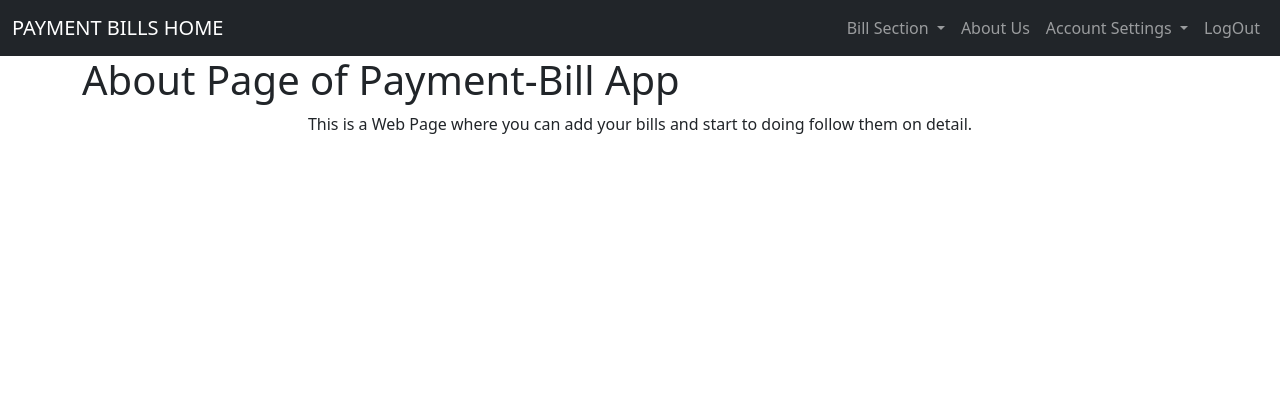
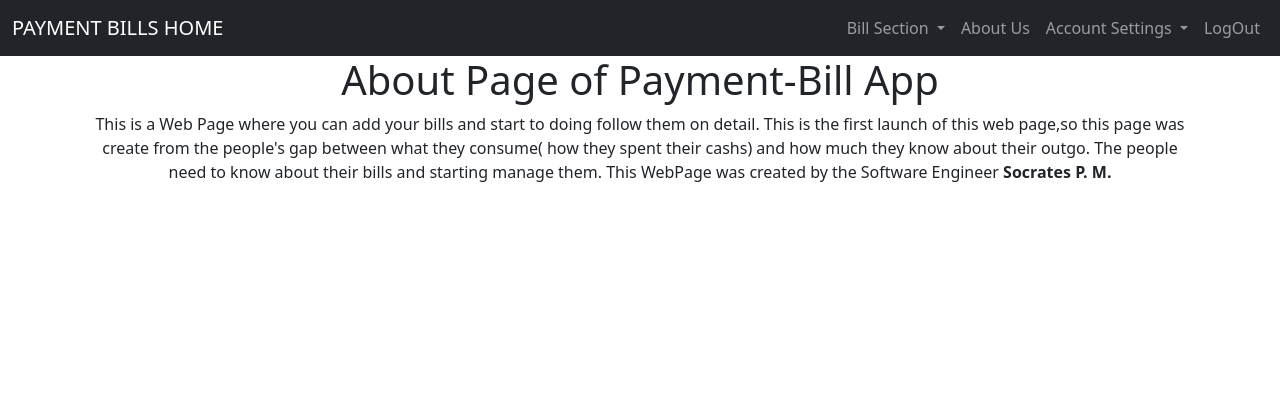
Before and after one commit to socratess/Payment_List_App, a Django app: page /about/ in a window 1280 px wide. Shown: the top 420 px of the page. Run offline with Django 4.2, Linux system fonts and the light colour scheme; a user stored in the database is signed in; parts of the project's set-up code (start-up, migrations or seed data) failed here and were passed over; some libraries are stand-ins or nearby versions.

Commit message:
updating about section

```diff
--- a/about/templates/about/about.html
+++ b/about/templates/about/about.html
@@ -1,10 +1,17 @@
 {% extends 'base_menu.html'%}
 {%block content%}
 <div>
+    <center>
     <h1>About Page of {{ settings.APP_NAME }} App</h1>
-    <center>
+
         <p>
             This is a Web Page where you can add your bills and start to doing follow them on detail.
+
+            This is the first launch of this web page,so this page was create from the people's gap between what they consume( how they spent their cashs) and how much they know about their outgo.
+
+            The people need to know about their bills and starting manage them.
+
+            This WebPage was created by the Software Engineer <strong>Socrates P. M.</strong>
         </p>
     </center>
 </div>
```
